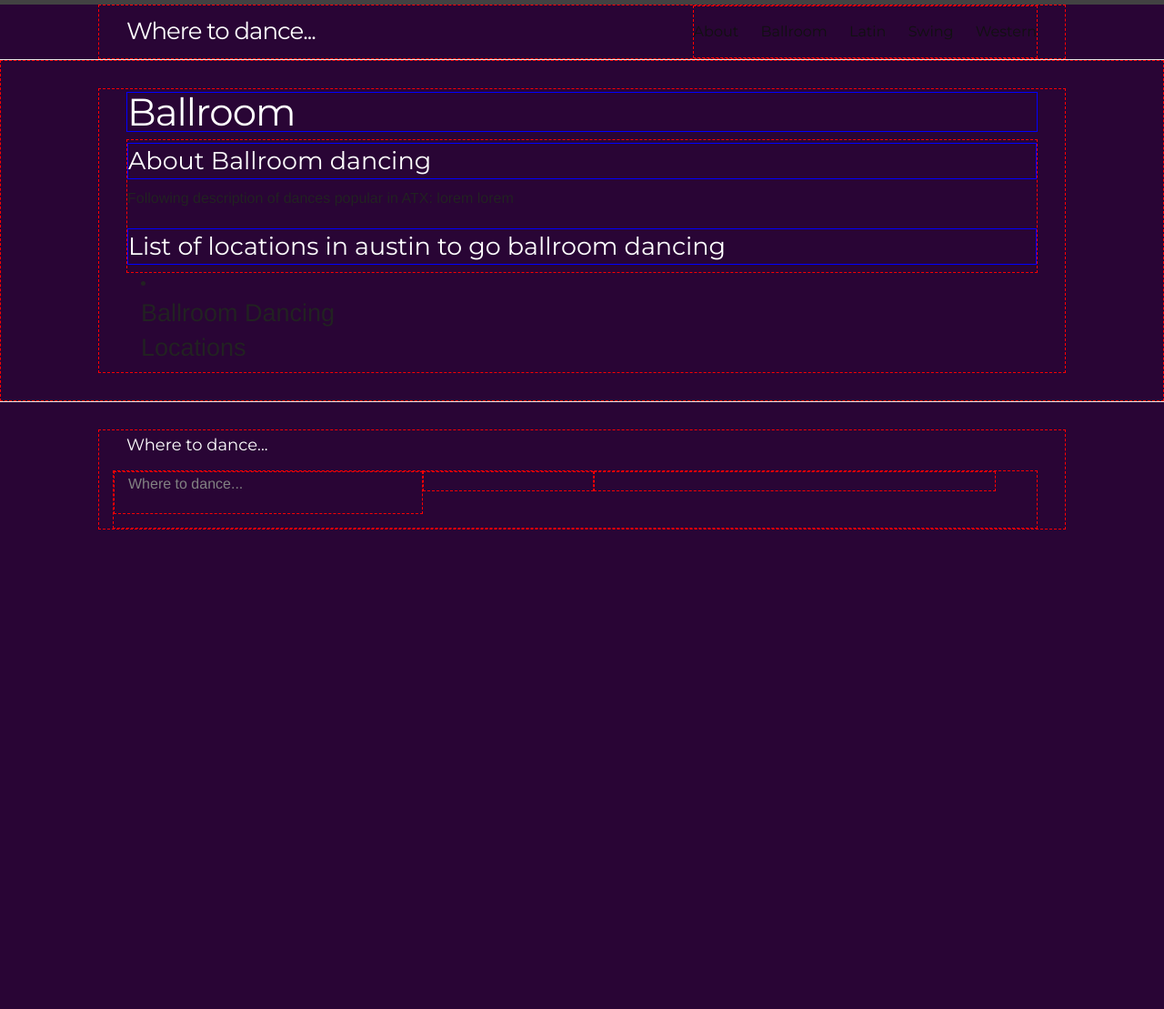
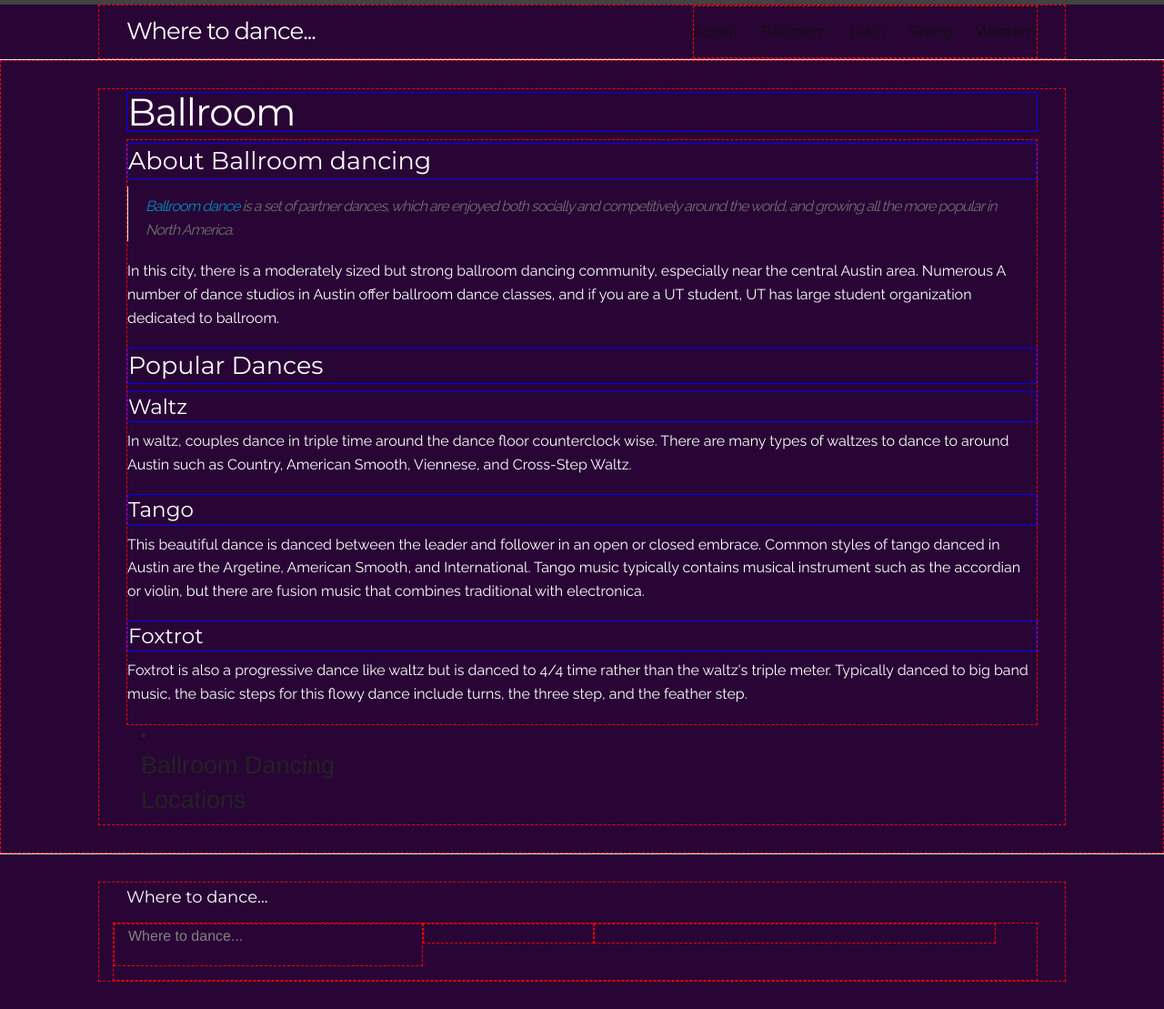
Before and after one commit to honeyjive/dance, a Jekyll site: the page built from ballroom/ballroom-index.html, in a window 1280 px wide. Shown: the whole page at 91% size. Built offline with Jekyll 4.4.1, drawn with Linux system fonts in a browser that asks for light colours; before the commit the page ends 900 px from its top, so only the background shows below that.

Commit message:
Adding ballroom content

```diff
--- a/ballroom/ballroom-index.html
+++ b/ballroom/ballroom-index.html
@@ -5,12 +5,33 @@ permalink: /ballroom/
 ---
 
 <h3 class="dance-detail">About Ballroom dancing</h3>
-<p>Following description of dances popular in ATX:
+	<blockquote class="description">
+		<p><a href="https://en.wikipedia.org/wiki/Ballroom_dance">Ballroom dance</a> is a set of partner dances, which are enjoyed both socially and competitively around the world, and growing all the more popular in North America.</p>
+	</blockquote>
 
-lorem lorem</p>
+	<p class="description">
+		In this city, there is a moderately sized but strong ballroom dancing community, especially near the central Austin area. Numerous A number of dance studios in Austin offer ballroom dance classes, and if you are a UT student, UT has large student organization dedicated to ballroom.
+	</p>
+
+<!-- Brief overall description & select dance description -->
+
+<h3 class="dance-detail">Popular Dances</h3>
+	<h4 class="dance-detail">Waltz</h3>
+		<p class="description">
+			In waltz, couples dance in triple time around the dance floor counterclock wise. There are many types of waltzes to dance to around Austin such as Country, American Smooth, Viennese, and Cross-Step Waltz.
+		</p>
+
+	<h4 class="dance-detail">Tango</h3>
+		<p class="description">
+			This beautiful dance is danced between the leader and follower in an open or closed embrace. Common styles of tango danced in Austin are the Argetine, American Smooth, and International. Tango music typically contains musical instrument such as the accordian or violin, but there are fusion music that combines traditional with electronica.
+		</p>
+
+	<h4 class="dance-detail">Foxtrot</h3>
+		<p class="description">
+			Foxtrot is also a progressive dance like waltz but is danced to 4/4 time rather than the waltz's triple meter. Typically danced to big band music, the basic steps for this flowy dance include turns, the three step, and the feather step.
+		</p>
 
 
-<h3 class="dance-detail">List of locations in austin to go ballroom dancing</h3>
 
 {% for post in site.categories.ballroom %}
     <li class="item ballroom column small-3">
```
